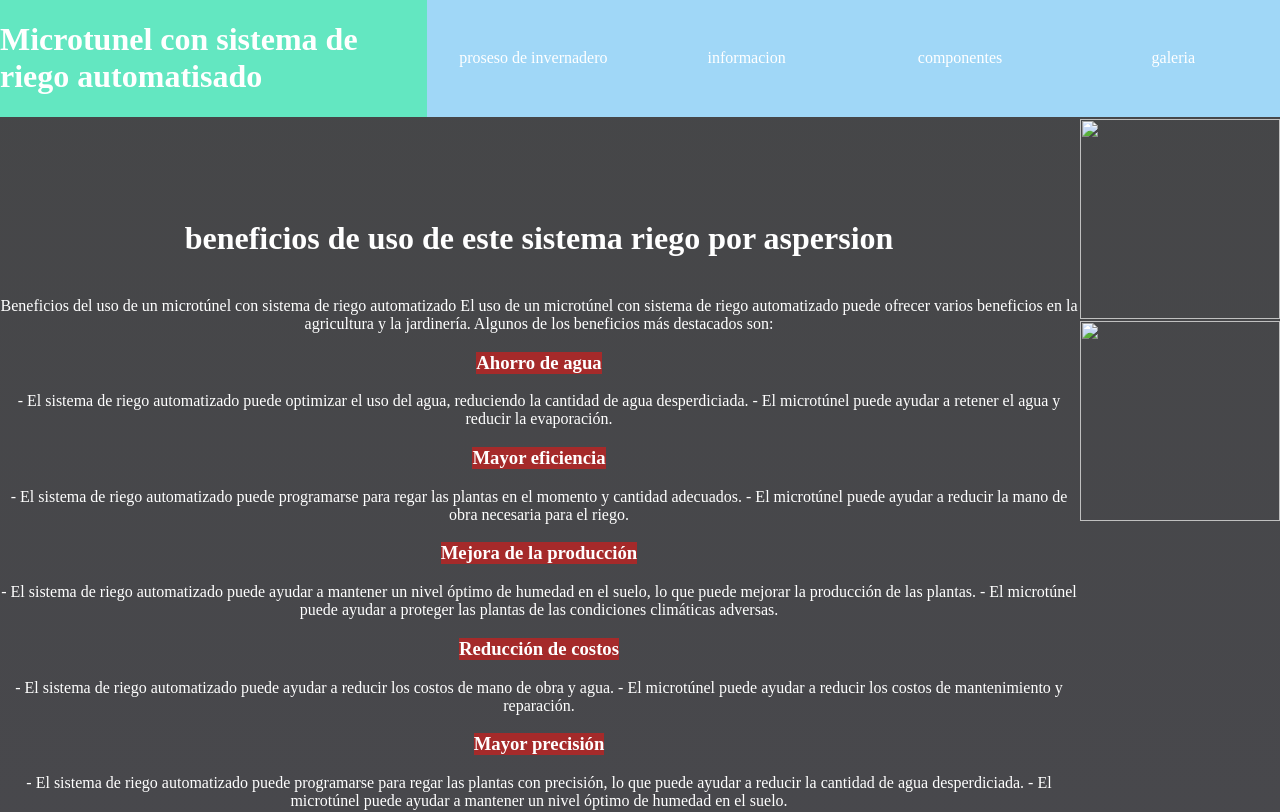
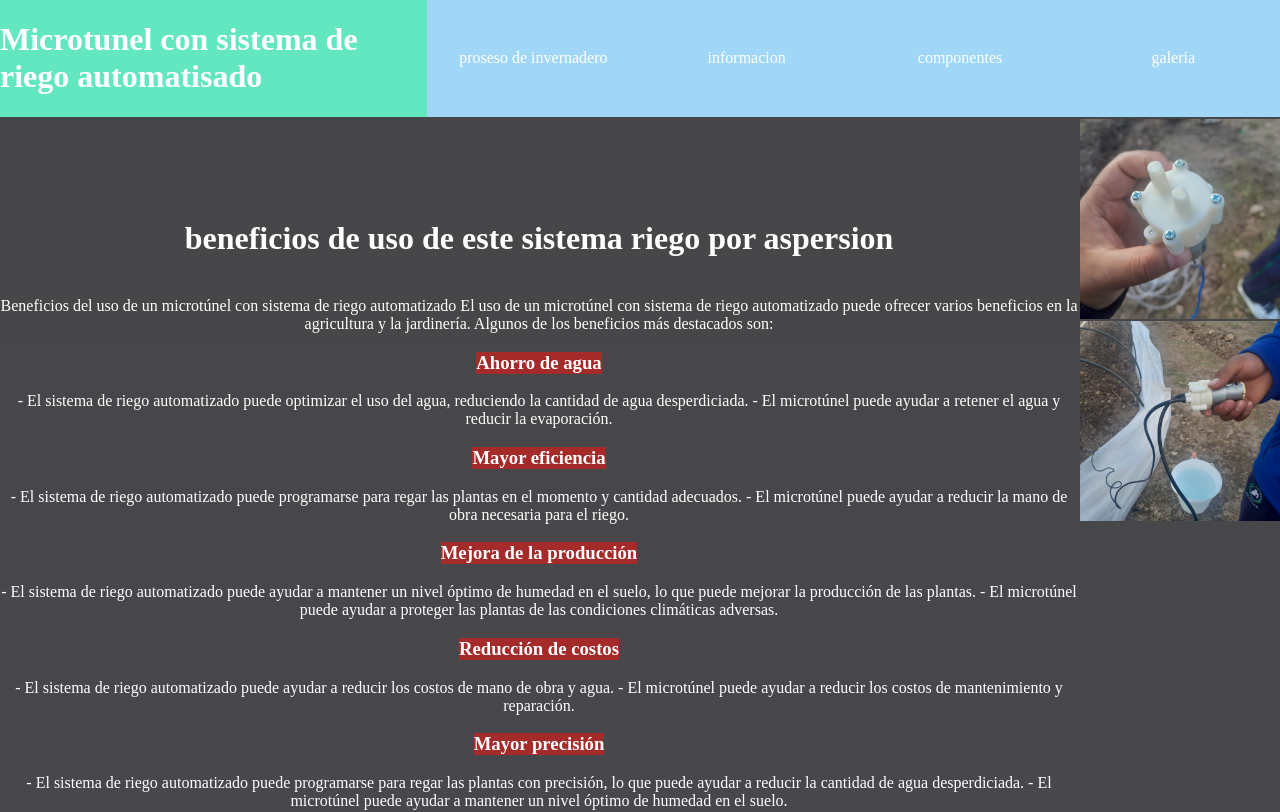
Before and after one commit to Norma-2105/Microtunel-Janna, a plain HTML site: page plantilla2.html in a window 1280 px wide. Shown: the top 812 px of the page. Drawn offline with Linux system fonts and the light colour scheme.

Commit message:
Update plantilla2.html

```diff
--- a/plantilla2.html
+++ b/plantilla2.html
@@ -60,8 +60,8 @@ El uso de un microtúnel con sistema de riego automatizado puede ofrecer varios
 
         </div>
 
-<img  src="imagenes/b.jpg" width="200" height="200" > </img>
-<img  src="imagenes/a.jpg" width="200" height="200" > </img>
+<img  src="b.jpg" width="200" height="200" > </img>
+<img  src="a.jpg" width="200" height="200" > </img>
 </body>
 
 </html>
```
